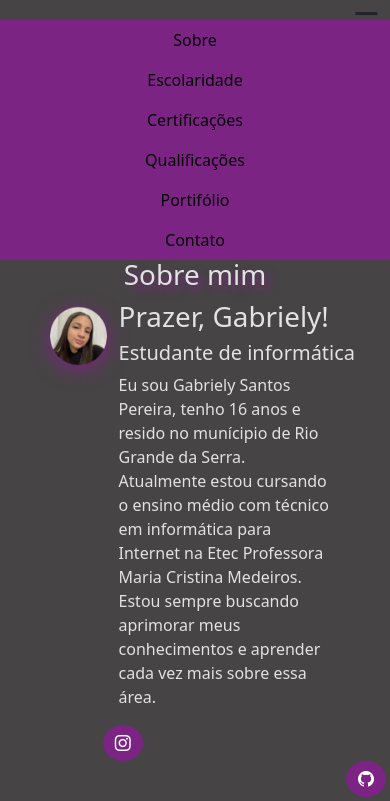
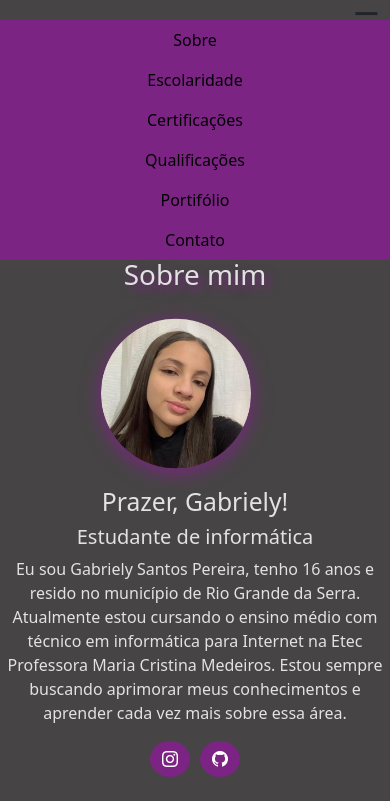
Before and after one commit to gabrielysantos8/curriculobootstrap, a plain HTML site: page index.html in a window 390 px wide. Shown: the top 801 px of the page. Drawn offline with nearby package versions, Linux system fonts and the light colour scheme.

Commit message:
responsividade "sobremim"

```diff
--- a/css/style.css
+++ b/css/style.css
@@ -46,7 +46,7 @@ h4{
     color: #484848;
 }
 
-h5{
+h5, h2{
     color: #e2e2e2;
 }
 
@@ -96,7 +96,6 @@ h5{
     margin-left: 40%;
     border-radius: 50%;
     filter: drop-shadow(0px 4px 10px #7c2484);
-
 }
 
 .sobre{
@@ -106,6 +105,43 @@ h5{
 .alinhamento{
     margin-right: 91%;
 }
+
+/* Alinhar os botões lado a lado */
+.social-links {
+    display: flex;
+    gap: 10px; /* Espaçamento entre os botões */
+}
+
+/* Ajuste do layout para telas menores */
+@media (max-width: 768px) {
+    .sobremim {
+        display: flex;
+        flex-direction: column; /* Empilha os elementos na vertical */
+        align-items: center;
+        text-align: center;
+    }
+
+    .col-3, .col-9 {
+        width: 100%; /* Ocupa toda a largura da tela */
+    }
+
+    .fotodeperfil {
+        max-width: 150px; /* Ajusta o tamanho da imagem para telas pequenas */
+        margin-left: 0%;
+    }
+
+    .sobre{
+        margin-right: 0%;
+    }
+
+    /* Centralizar os botões */
+    .social-links {
+        display: flex;
+        justify-content: center; /* Centraliza os botões */
+        margin-top: 10px; /* Espaçamento superior */
+    }
+}
+
 
 .progress{
     width: 60%;
--- a/index.html
+++ b/index.html
@@ -18,22 +18,22 @@
 
         <ul class="nav justify-content-end">
           <li class="nav-item">
-            <a class="nav-link active" aria-current="page" href="#sobre" onclick="document.getElementById('menu-toggle').click()">Sobre</a>
+            <a class="nav-link active" aria-current="page" href="#sobre">Sobre</a>
           </li>
           <li class="nav-item">
-            <a class="nav-link" href="#escolaridade" onclick="document.getElementById('menu-toggle').click()">Escolaridade</a>
+            <a class="nav-link" href="#escolaridade">Escolaridade</a>
           </li>
           <li class="nav-item">
-            <a class="nav-link" href="#certificacoes" onclick="document.getElementById('menu-toggle').click()">Certificações</a>
+            <a class="nav-link" href="#certificacoes">Certificações</a>
           </li>
           <li class="nav-item">
-            <a class="nav-link" href="#qualificacoes" onclick="document.getElementById('menu-toggle').click()">Qualificações</a>
+            <a class="nav-link" href="#qualificacoes">Qualificações</a>
           </li>
           <li class="nav-item">
-            <a class="nav-link" href="#portifolio" onclick="document.getElementById('menu-toggle').click()">Portifólio</a>
+            <a class="nav-link" href="#portifolio">Portifólio</a>
           </li>
           <li class="nav-item">
-            <a class="nav-link" href="#contato" onclick="document.getElementById('menu-toggle').click()">Contato</a>
+            <a class="nav-link" href="#contato">Contato</a>
           </li>
         </ul>
     </header>
@@ -48,20 +48,34 @@
         <h1 class="titulos">Sobre mim</h1>
         <div class="sobremim">
             <div class="col-3">
-            <img class="fotodeperfil" src="img/gaby.png" alt="">
+                <img class="fotodeperfil" src="img/gaby.png" alt="Foto de Gabriely Santos Pereira">
             </div>
             <div class="col-9">
-          <h1 class="sobremim">Prazer, Gabriely!</h1>
-          <h5>Estudante de informática</h5>
-          <p class="sobre">Eu sou Gabriely Santos Pereira, tenho 16 anos e resido no munícipio de
+                <h2 class="sobremim">Prazer, Gabriely!</h2>
+                <h5 class="descricao">Estudante de informática</h5>
+                <p class="sobre">
+                    Eu sou Gabriely Santos Pereira, tenho 16 anos e resido no município de
                     Rio Grande da Serra. Atualmente estou cursando o ensino médio com técnico em
                     informática para Internet na Etec Professora Maria Cristina Medeiros. Estou sempre buscando aprimorar
-          meus conhecimentos e aprender cada vez mais sobre essa área.</p>
-          <a href="https://www.instagram.com/gabysantosxz/" class="btn btn-danger color alinhamento"><i class="bi bi-instagram"></i></a>
-          <a href="https://github.com/gabrielysantos8/" class="btn btn-danger color "><i class="bi bi-github"></i></a>
+                    meus conhecimentos e aprender cada vez mais sobre essa área.
+                </p>
+
+                <!-- Contêiner para alinhar os botões -->
+                <div class="social-links">
+                    <a href="https://www.instagram.com/gabysantosxz/" target="_blank" rel="noopener noreferrer" class="btn btn-danger color">
+                        <i class="bi bi-instagram"></i>
+                    </a>
+                    <a href="https://github.com/gabrielysantos8/" target="_blank" rel="noopener noreferrer" class="btn btn-danger color">
+                        <i class="bi bi-github"></i>
+                    </a>
+                </div>
             </div>
         </div>
     </section>
+
+
+
+
 
       <section id="qualificacoes">
         <h1>Qualificações</h1>
```
Lines whose indentation alone changed are shown as unchanged.
